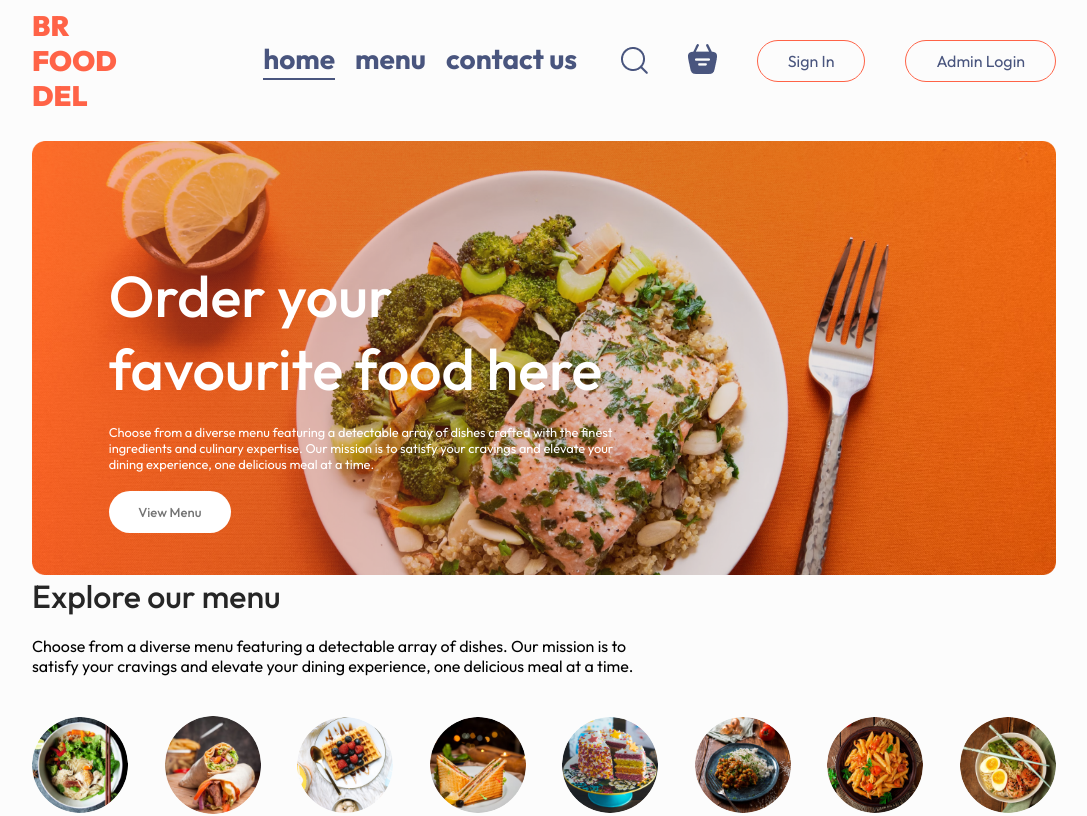
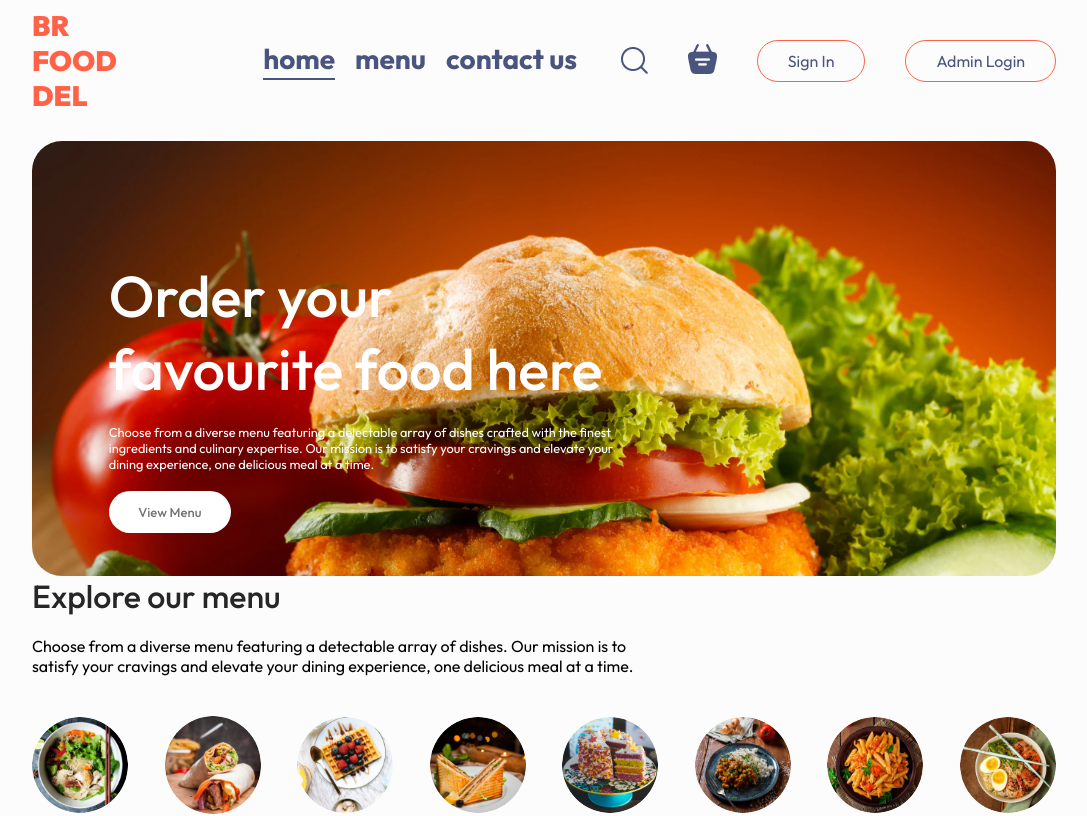
Before and after one commit to 2100031331/online-food-delivery-webileapps-project, a React (Vite) app in the folder frontend/: page / in a window 1280 px wide. Shown: the top 816 px of the page, without its empty margins (96-1183 px from the left). Built offline with nearby package versions, Linux system fonts and the light colour scheme; no server answers.

Commit message:
Updated code

```diff
--- a/frontend/src/components/Header/Header.jsx
+++ b/frontend/src/components/Header/Header.jsx
@@ -7,7 +7,7 @@ const Header = () => {
       <div className="header-contents">
         <h2>Order your favourite food here</h2>
         <p>
-          Choose from a diverse menu featuring a detectable array of dishes
+          Choose from a diverse menu featuring a delectable array of dishes
           crafted with the finest ingredients and culinary expertise. Our
           mission is to satisfy your cravings and elevate your dining
           experience, one delicious meal at a time.
--- a/frontend/src/components/Header/header.css
+++ b/frontend/src/components/Header/header.css
@@ -1,8 +1,9 @@
 .header{
     height: 34vw;
     margin: 30px auto;
-    background: url('/header_img.png') no-repeat;
-    background-size: contain;
+    background: url('/image.png') no-repeat;
+    background-size: 100% auto;
+    border-radius: 30px;
     position: relative;
     width: 80%;
     margin: auto;
```
Also changed, not shown: frontend/public/image.png (added).
